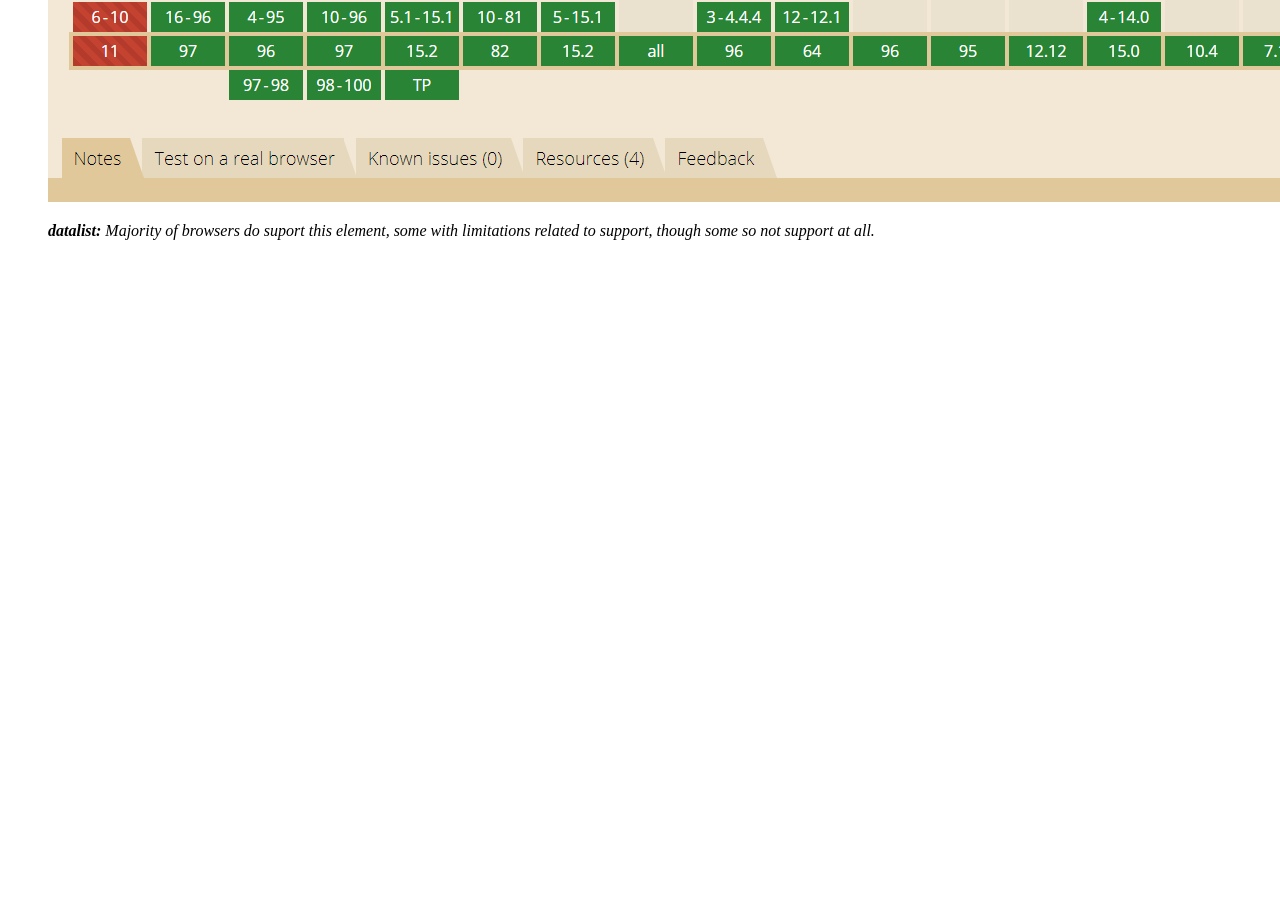
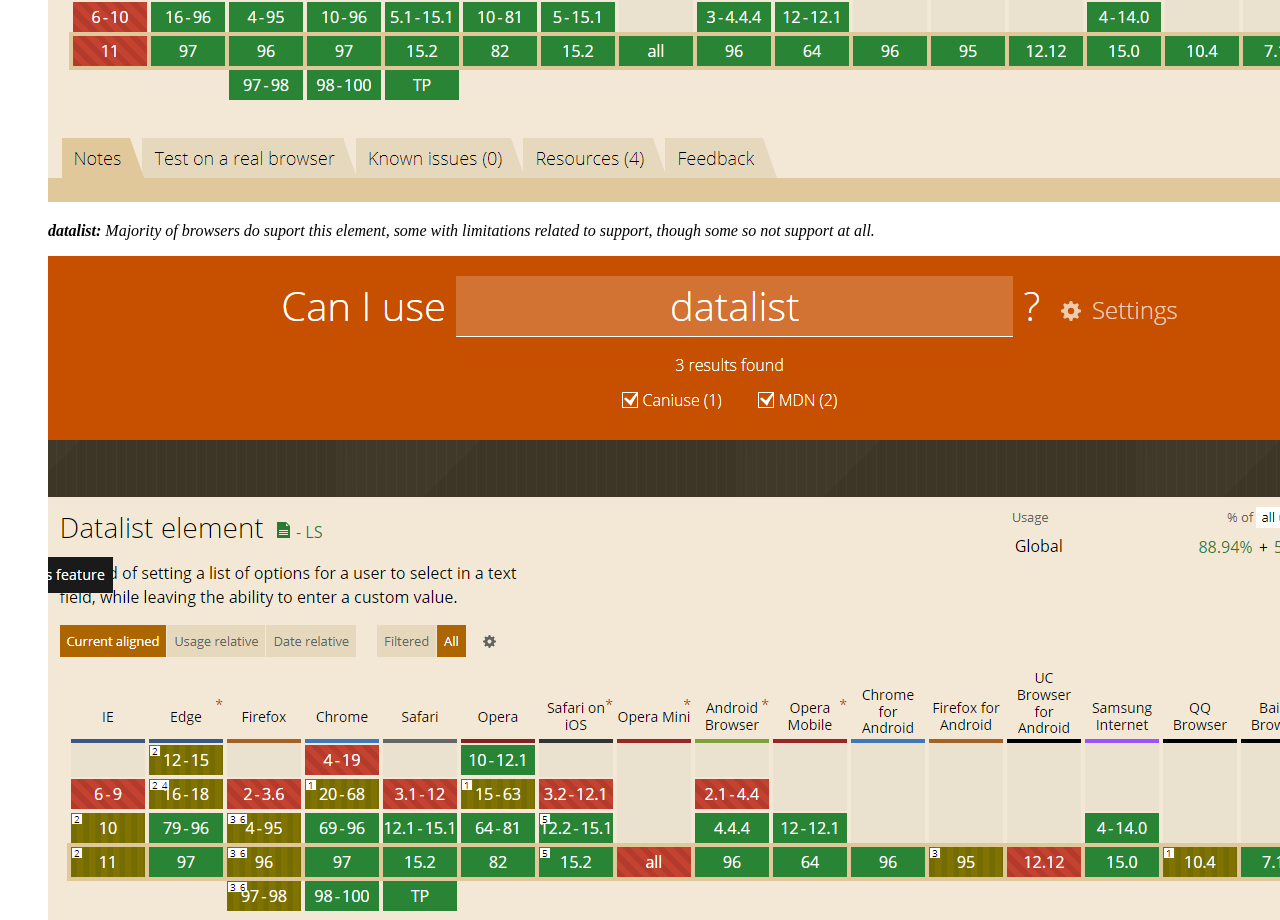
Before and after one commit to trnky/html-practice, a plain HTML site: page index.html in a window 1280 px wide. Shown: the part 3440-4360 px from the top of the page. Before the commit the page ends 3730 px from the top, so only its background shows below. Drawn offline with Linux system fonts and the light colour scheme.

Commit message:
Last changes to index.html

```diff
--- a/index.html
+++ b/index.html
@@ -53,7 +53,8 @@
         <p><i><strong>form:</strong> All of the browsers do support this element with exception of <strong>IE</strong></i></p>
         <img src="form.png" alt="form screenshot">
         <p><i><strong>datalist:</strong> Majority of browsers do suport this element, some with limitations related to support, though some so not support at all.</i></p>
-        <img src="" alt="">
+        <img src="datalist.png" alt="datalist screenshot">
+
 
     </div>
 
```
